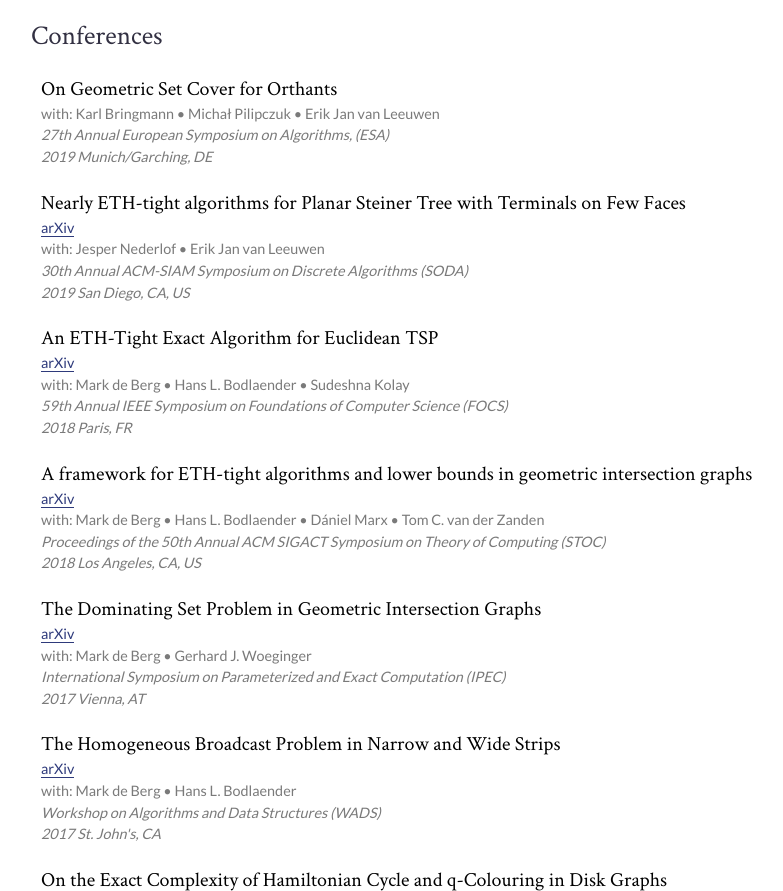
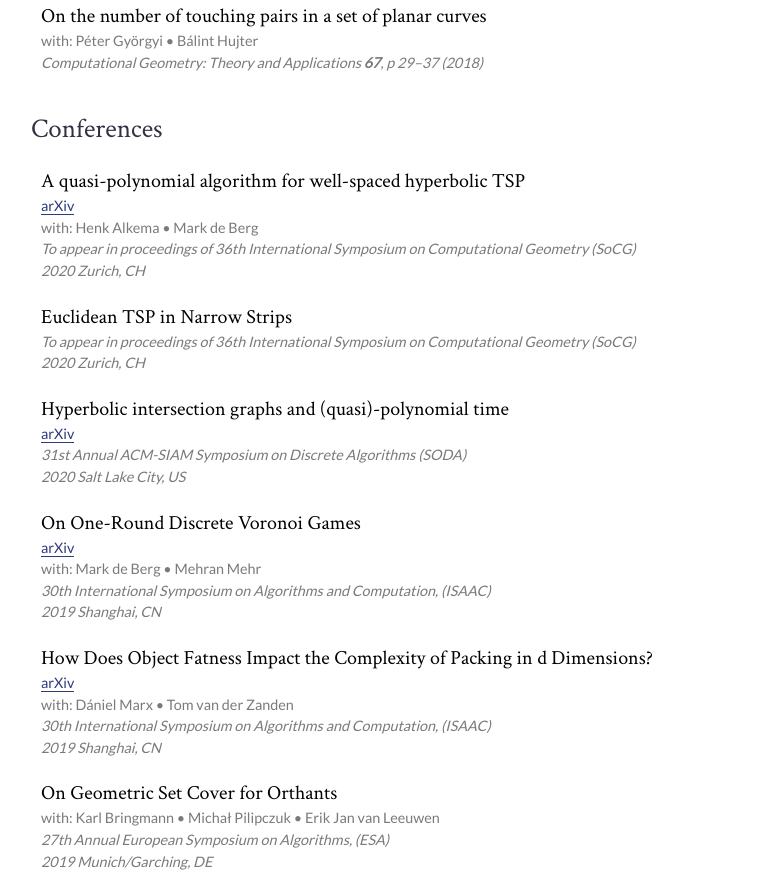
Before and after one commit to kbsandor/KBS-sitev2, a plain HTML site: page papers.html in a window 1280 px wide. Shown: the part 529-1420 px from the top of the page, without its empty margins (189-972 px from the left). Drawn offline with Linux system fonts and the light colour scheme.

Commit message:
Update information in papers.html

```diff
--- a/papers.html
+++ b/papers.html
@@ -21,9 +21,15 @@
         <button class="nav__btn openNav" tabindex="1" aria-label="open navigation"></button>
       </div>
       <ul class="navList">
-        <li class="navList__li"><a class="navList__link" href="index.html" tabindex="2">Home</a></li>
-        <li class="navList__li"><a class="navList__link" href="talks.html" tabindex="3">Talks</a></li>
-        <li class="navList__li"><a class="navList__link currentPage" href="papers.html" tabindex="4">Papers</a></li>
+        <li class="navList__li">
+          <a class="navList__link" href="index.html" tabindex="2">Home</a>
+        </li>
+        <li class="navList__li">
+          <a class="navList__link" href="talks.html" tabindex="3">Talks</a>
+        </li>
+        <li class="navList__li">
+          <a class="navList__link currentPage" href="papers.html" tabindex="4">Papers</a>
+        </li>
       </ul>
     </nav>
 
@@ -40,106 +46,232 @@
 
       <!-- PAPERS -->
       <div class="papers">
+        <!-- Journals -->
         <h2 class="entry__section" id="journals">Journals</h2>
 
         <div class="entry">
+          <a class="entry__title">Nearly ETH-tight algorithms for Planar Steiner Tree with Terminals on Few Faces</a>
+          <p class="entry__info">
+            with: Jesper Nederlof &bull; Erik Jan van Leeuwen
+          </p>
+          <p class="entry__info italic">
+            To appear in ACM Transactions on Algorithms (2020)
+          </p>
+        </div>
+
+        <div class="entry">
           <a class="entry__title" href="https://link.springer.com/article/10.1007%2Fs00453-019-00567-8" target="_blank" rel="noopener noreferrer">The Homogeneous Broadcast Problem in Narrow and Wide Strips I: Algorithms</a>
-          <p class="entry__info">with: Mark de Berg &bull; Hans L. Bodlaender</p>
+          <p class="entry__info">
+            with: Mark de Berg &bull; Hans L. Bodlaender
+          </p>
           <p class="entry__info italic">Algorithmica <span class="bold">81</span>(7), p 2934–2962 (2019)</p>
         </div>
 
         <div class="entry">
           <a class="entry__title" href="https://link.springer.com/article/10.1007/s00453-019-00561-0" target="_blank" rel="noopener noreferrer">The Homogeneous Broadcast Problem in Narrow and Wide Strips II: Lower Bounds</a>
-          <p class="entry__info">with: Mark de Berg &bull; Hans L. Bodlaender</p>
+          <p class="entry__info">
+            with: Mark de Berg &bull; Hans L. Bodlaender
+          </p>
           <p class="entry__info italic">Algorithmica <span class="bold">81</span>(7), p 2963–2990 (2019)</p>
         </div>
 
         <div class="entry">
           <a class="entry__title" href="https://www.sciencedirect.com/science/article/pii/S0304397518306121?via%3Dihub" target="_blank" rel="noopener noreferrer">The complexity of Dominating Set in geometric intersection graphs</a>
-          <p class="entry__info">with: Mark de Berg &bull; Gerhard J. Woeginger</p>
+          <p class="entry__info">
+            with: Mark de Berg &bull; Gerhard J. Woeginger
+          </p>
           <p class="entry__info italic">Theoretical Computer Science <span class="bold">769</span>, p 18–31 (2019)</p>
         </div>
 
         <div class="entry">
           <a class="entry__title" href="https://www.sciencedirect.com/science/article/abs/pii/S0925772117300949?via%3Dihub" target="_blank" rel="noopener noreferrer">On the number of touching pairs in a set of planar curves</a>
           <p class="entry__info">with: Péter Györgyi &bull; Bálint Hujter</p>
-          <p class="entry__info italic">Computational Geometry: Theory and Applications <span class="bold">67</span>, p 29–37 (2018)</p>
+          <p class="entry__info italic">
+            Computational Geometry: Theory and Applications
+            <span class="bold">67</span>, p 29–37 (2018)
+          </p>
         </div>
 
+        <!-- Conferences -->
         <h2 class="entry__section" id="conferences">Conferences</h2>
 
         <div class="entry">
+          <a class="entry__title">A quasi-polynomial algorithm for well-spaced hyperbolic TSP</a>
+          <p class="entry__info">
+            <a href="https://arxiv.org/abs/2002.05414" target="_blank" rel="noopener noreferrer">arXiv</a>
+          </p>
+          <p class="entry__info">
+            with: Henk Alkema &bull; Mark de Berg
+          </p>
+          <p class="entry__info italic">
+            To appear in proceedings of 36th International Symposium on Computational Geometry (SoCG)
+          </p>
+          <p class="entry__info italic">2020 Zurich, CH</p>
+        </div>
+
+        <div class="entry">
+          <a class="entry__title">Euclidean TSP in Narrow Strips</a>
+          <p class="entry__info italic">
+            To appear in proceedings of 36th International Symposium on Computational Geometry (SoCG)
+          </p>
+          <p class="entry__info italic">2020 Zurich, CH</p>
+        </div>
+
+        <div class="entry">
+          <a class="entry__title" href="https://epubs.siam.org/doi/10.1137/1.9781611975994.100" target="_blank" rel="noopener noreferrer">Hyperbolic intersection graphs and (quasi)-polynomial time</a>
+          <p class="entry__info">
+            <a href="https://arxiv.org/abs/1812.03960" target="_blank" rel="noopener noreferrer">arXiv</a>
+          </p>
+          <p class="entry__info italic">
+            31st Annual ACM-SIAM Symposium on Discrete Algorithms (SODA)
+          </p>
+          <p class="entry__info italic">2020 Salt Lake City, US</p>
+        </div>
+
+        <div class="entry">
+          <a class="entry__title" href="https://drops.dagstuhl.de/opus/volltexte/2019/11533/" target="_blank" rel="noopener noreferrer">On One-Round Discrete Voronoi Games</a>
+          <p class="entry__info">
+            <a href="https://arxiv.org/abs/1902.09234" target="_blank" rel="noopener noreferrer">arXiv</a>
+          </p>
+          <p class="entry__info">
+            with: Mark de Berg &bull; Mehran Mehr
+          </p>
+          <p class="entry__info italic">
+            30th International Symposium on Algorithms and Computation, (ISAAC)
+          </p>
+          <p class="entry__info italic">2019 Shanghai, CN</p>
+        </div>
+
+        <div class="entry">
+          <a class="entry__title" href="https://drops.dagstuhl.de/opus/volltexte/2019/11532/" target="_blank" rel="noopener noreferrer">How Does Object Fatness Impact the Complexity of Packing in d Dimensions?</a>
+          <p class="entry__info">
+            <a href="https://arxiv.org/abs/1909.12044" target="_blank" rel="noopener noreferrer">arXiv</a>
+          </p>
+          <p class="entry__info">
+            with: Dániel Marx &bull; Tom van der Zanden
+          </p>
+          <p class="entry__info italic">
+            30th International Symposium on Algorithms and Computation, (ISAAC)
+          </p>
+          <p class="entry__info italic">2019 Shanghai, CN</p>
+        </div>
+
+        <div class="entry">
           <a class="entry__title" href="http://drops.dagstuhl.de/opus/volltexte/2019/11147/" target="_blank" rel="noopener noreferrer">On Geometric Set Cover for Orthants</a>
-          <p class="entry__info">with: Karl Bringmann &bull; Michał Pilipczuk &bull; Erik Jan van Leeuwen</p>
-          <p class="entry__info italic">27th Annual European Symposium on Algorithms, (ESA)</p>
+          <p class="entry__info">
+            with: Karl Bringmann &bull; Michał Pilipczuk &bull; Erik Jan van Leeuwen
+          </p>
+          <p class="entry__info italic">
+            27th Annual European Symposium on Algorithms, (ESA)
+          </p>
           <p class="entry__info italic">2019 Munich/Garching, DE</p>
         </div>
 
         <div class="entry">
           <a class="entry__title" href="https://epubs.siam.org/doi/10.1137/1.9781611975482.63" target="_blank" rel="noopener noreferrer">Nearly ETH-tight algorithms for Planar Steiner Tree with Terminals on Few Faces</a>
-          <p class="entry__info"><a href="https://arxiv.org/abs/1811.06871" target="_blank" rel="noopener noreferrer">arXiv</a></p>
-          <p class="entry__info">with: Jesper Nederlof &bull; Erik Jan van Leeuwen</p>
-          <p class="entry__info italic">30th Annual ACM-SIAM Symposium on Discrete Algorithms (SODA)</p>
+          <p class="entry__info">
+            <a href="https://arxiv.org/abs/1811.06871" target="_blank" rel="noopener noreferrer">arXiv</a>
+          </p>
+          <p class="entry__info">
+            with: Jesper Nederlof &bull; Erik Jan van Leeuwen
+          </p>
+          <p class="entry__info italic">
+            30th Annual ACM-SIAM Symposium on Discrete Algorithms (SODA)
+          </p>
           <p class="entry__info italic">2019 San Diego, CA, US</p>
         </div>
 
         <div class="entry">
           <a class="entry__title" href="https://ieeexplore.ieee.org/document/8555128" target="_blank" rel="noopener noreferrer">An ETH-Tight Exact Algorithm for Euclidean TSP</a>
-          <p class="entry__info"><a href="https://arxiv.org/abs/1807.06933" target="_blank" rel="noopener noreferrer">arXiv</a></p>
-          <p class="entry__info">with: Mark de Berg &bull; Hans L. Bodlaender &bull; Sudeshna Kolay</p>
-          <p class="entry__info italic">59th Annual IEEE Symposium on Foundations of Computer Science (FOCS)</p>
+          <p class="entry__info">
+            <a href="https://arxiv.org/abs/1807.06933" target="_blank" rel="noopener noreferrer">arXiv</a>
+          </p>
+          <p class="entry__info">
+            with: Mark de Berg &bull; Hans L. Bodlaender &bull; Sudeshna Kolay
+          </p>
+          <p class="entry__info italic">
+            59th Annual IEEE Symposium on Foundations of Computer Science (FOCS)
+          </p>
           <p class="entry__info italic">2018 Paris, FR</p>
         </div>
 
         <div class="entry">
           <a class="entry__title" href="https://dl.acm.org/citation.cfm?doid=3188745.3188854" target="_blank" rel="noopener noreferrer">A framework for ETH-tight algorithms and lower bounds in geometric intersection graphs</a>
-          <p class="entry__info"><a href="https://arxiv.org/abs/1803.10633" target="_blank" rel="noopener noreferrer">arXiv</a></p>
-          <p class="entry__info">with: Mark de Berg &bull; Hans L. Bodlaender &bull; Dániel Marx &bull; Tom C. van der Zanden</p>
-          <p class="entry__info italic">Proceedings of the 50th Annual ACM SIGACT Symposium on Theory of Computing (STOC)</p>
+          <p class="entry__info">
+            <a href="https://arxiv.org/abs/1803.10633" target="_blank" rel="noopener noreferrer">arXiv</a>
+          </p>
+          <p class="entry__info">
+            with: Mark de Berg &bull; Hans L. Bodlaender &bull; Dániel Marx &bull; Tom C. van der Zanden
+          </p>
+          <p class="entry__info italic">
+            Proceedings of the 50th Annual ACM SIGACT Symposium on Theory of Computing (STOC)
+          </p>
           <p class="entry__info italic">2018 Los Angeles, CA, US</p>
         </div>
 
         <div class="entry">
           <a class="entry__title" href="http://drops.dagstuhl.de/opus/volltexte/2018/8553/" target="_blank" rel="noopener noreferrer">The Dominating Set Problem in Geometric Intersection Graphs</a>
-          <p class="entry__info"><a href="https://arxiv.org/abs/1709.05182" target="_blank" rel="noopener noreferrer">arXiv</a></p>
-          <p class="entry__info">with: Mark de Berg &bull; Gerhard J. Woeginger</p>
-          <p class="entry__info italic">International Symposium on Parameterized and Exact Computation (IPEC)</p>
+          <p class="entry__info">
+            <a href="https://arxiv.org/abs/1709.05182" target="_blank" rel="noopener noreferrer">arXiv</a>
+          </p>
+          <p class="entry__info">
+            with: Mark de Berg &bull; Gerhard J. Woeginger
+          </p>
+          <p class="entry__info italic">
+            International Symposium on Parameterized and Exact Computation (IPEC)
+          </p>
           <p class="entry__info italic">2017 Vienna, AT</p>
         </div>
 
         <div class="entry">
           <a class="entry__title" href="https://link.springer.com/chapter/10.1007%2F978-3-319-62127-2_25" target="_blank" rel="noopener noreferrer">The Homogeneous Broadcast Problem in Narrow and Wide Strips</a>
-          <p class="entry__info"><a href="https://arxiv.org/abs/1705.01465" target="_blank" rel="noopener noreferrer">arXiv</a></p>
-          <p class="entry__info">with: Mark de Berg &bull; Hans L. Bodlaender</p>
-          <p class="entry__info italic">Workshop on Algorithms and Data Structures (WADS)</p>
+          <p class="entry__info">
+            <a href="https://arxiv.org/abs/1705.01465" target="_blank" rel="noopener noreferrer">arXiv</a>
+          </p>
+          <p class="entry__info">
+            with: Mark de Berg &bull; Hans L. Bodlaender
+          </p>
+          <p class="entry__info italic">
+            Workshop on Algorithms and Data Structures (WADS)
+          </p>
           <p class="entry__info italic">2017 St. John's, CA</p>
         </div>
 
         <div class="entry">
           <a class="entry__title" href="https://link.springer.com/chapter/10.1007%2F978-3-319-57586-5_31" target="_blank" rel="noopener noreferrer">On the Exact Complexity of Hamiltonian Cycle and q-Colouring in Disk Graphs</a>
           <p class="entry__info">with: Tom C. van der Zanden</p>
-          <p class="entry__info italic">International Conference on Algorithms and Complexity (CIAC)</p>
+          <p class="entry__info italic">
+            International Conference on Algorithms and Complexity (CIAC)
+          </p>
           <p class="entry__info italic">2017 Athens, GR</p>
         </div>
 
         <div class="entry">
           <a class="entry__title">Connected Dominating Set on Unit Disk Graphs is W[1]-hard</a>
-          <p class="entry__info">with: Mark de Berg &bull; Hans L. Bodlaender</p>
-          <p class="entry__info italic">European Workshop on Computational Geometry (EuroCG)</p>
+          <p class="entry__info">
+            with: Mark de Berg &bull; Hans L. Bodlaender
+          </p>
+          <p class="entry__info italic">
+            European Workshop on Computational Geometry (EuroCG)
+          </p>
           <p class="entry__info italic">2016 Lugano, CH</p>
         </div>
 
         <div class="entry">
           <a class="entry__title" href="https://www.win.tue.nl/~skisfalu/papers/Succinct_Japan2015.pdf" target="_blank" rel="noopener noreferrer">Succinct tree coding for greedy navigation</a>
           <p class="entry__info">with: Zoltán Király</p>
-          <p class="entry__info italic">9th Japanese-Hungarian Symposium on Discrete Mathematics and Its Applications</p>
+          <p class="entry__info italic">
+            9th Japanese-Hungarian Symposium on Discrete Mathematics and Its Applications
+          </p>
           <p class="entry__info italic">2015 Fukuoka, JP</p>
         </div>
 
         <div class="entry">
           <a class="entry__title">Notes on dual-critical graphs</a>
           <p class="entry__info">with: Zoltán Király</p>
-          <p class="entry__info italic">8th Japanese-Hungarian Symposium on Discrete Mathematics and Its Applications</p>
+          <p class="entry__info italic">
+            8th Japanese-Hungarian Symposium on Discrete Mathematics and Its Applications
+          </p>
           <p class="entry__info italic">2013 Veszprém, HU</p>
         </div>
 
@@ -147,23 +279,33 @@
 
         <div class="entry">
           <a class="entry__title" href="https://research.tue.nl/en/publications/eth-tight-algorithms-for-geometric-network-problems" target="_blank" rel="noopener noreferrer">ETH-tight algorithms for geometric network problems</a>
-          <p class="entry__info">advisors: Mark de Berg &bull; Hans L. Bodlaender</p>
-          <p class="entry__info italic">TU Eindhoven, Department of Mathematics and Computer Science</p>
+          <p class="entry__info">
+            advisors: Mark de Berg &bull; Hans L. Bodlaender
+          </p>
+          <p class="entry__info italic">
+            TU Eindhoven, Department of Mathematics and Computer Science
+          </p>
           <p class="entry__info italic">2019</p>
         </div>
 
-        <h2 class="entry__section" id="preprints">Preprints and Technical Reports</h2>
+        <h2 class="entry__section" id="preprints">
+          Preprints and Technical Reports
+        </h2>
 
         <div class="entry">
           <a class="entry__title" href="https://arxiv.org/abs/1410.7273" target="_blank" rel="noopener noreferrer">5 Colorable Visibility Graphs Have Bounded Size or 4 Collinear Points</a>
-          <p class="entry__info italic"><a href="https://arxiv.org/abs/1410.7273" target="_blank" rel="noopener noreferrer">Arxiv preprint 1410.7273</a></p>
+          <p class="entry__info italic">
+            <a href="https://arxiv.org/abs/1410.7273" target="_blank" rel="noopener noreferrer">Arxiv preprint 1410.7273</a>
+          </p>
           <p class="entry__info">with: Bálint Hujter</p>
           <p class="entry__info italic">2014</p>
         </div>
 
         <div class="entry">
           <a class="entry__title" href="http://bolyai.cs.elte.hu/egres/tr/egres-12-07.pdf">Dual-Critical Graphs: Notes on parity constrained orientations</a>
-          <p class="entry__info italic"><a href="http://bolyai.cs.elte.hu/egres/tr/egres-12-07.pdf" target="_blank" rel="noopener noreferrer">EGRES Technical Report 2012-07</a></p>
+          <p class="entry__info italic">
+            <a href="http://bolyai.cs.elte.hu/egres/tr/egres-12-07.pdf" target="_blank" rel="noopener noreferrer">EGRES Technical Report 2012-07</a>
+          </p>
           <p class="entry__info">with: Zoltán Király</p>
           <p class="entry__info italic">2012</p>
         </div>
```
